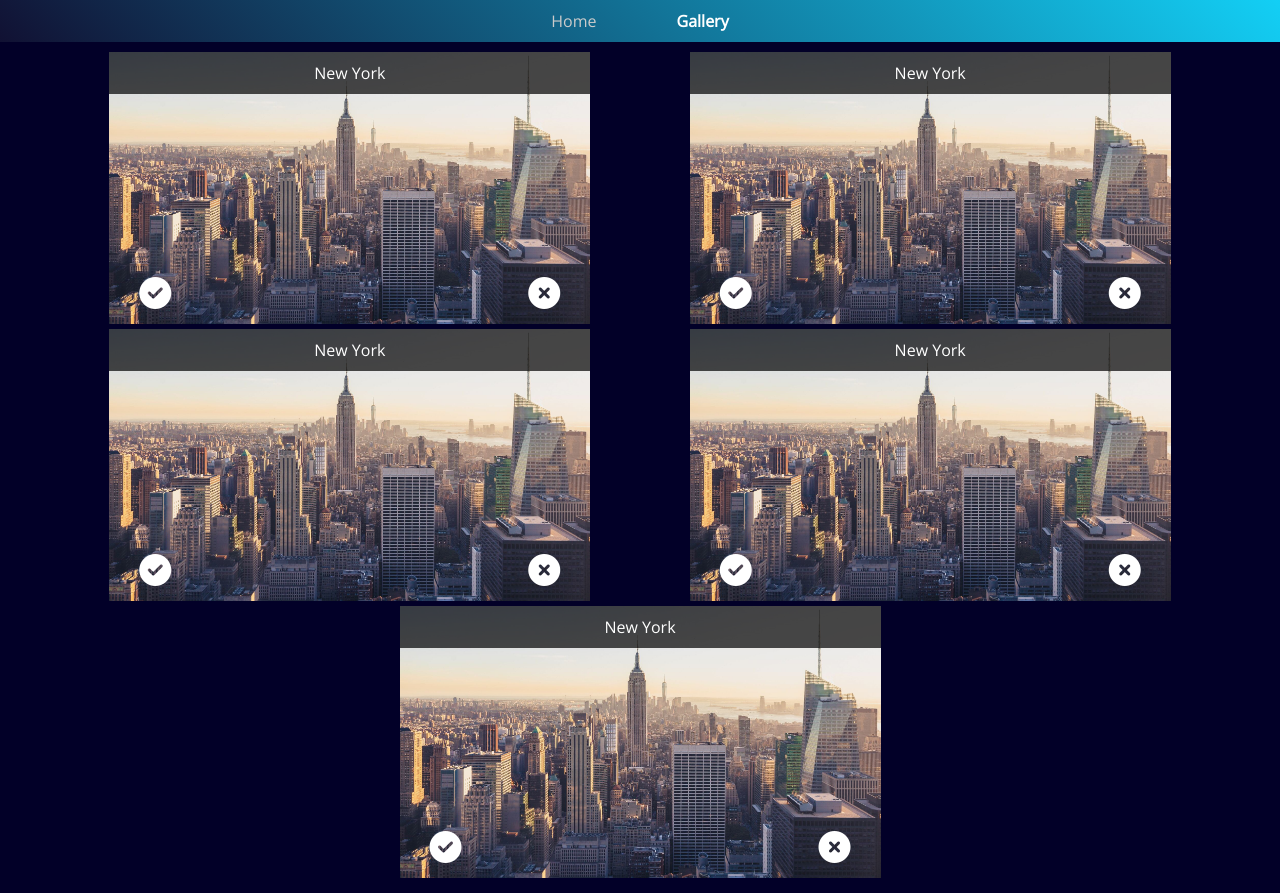
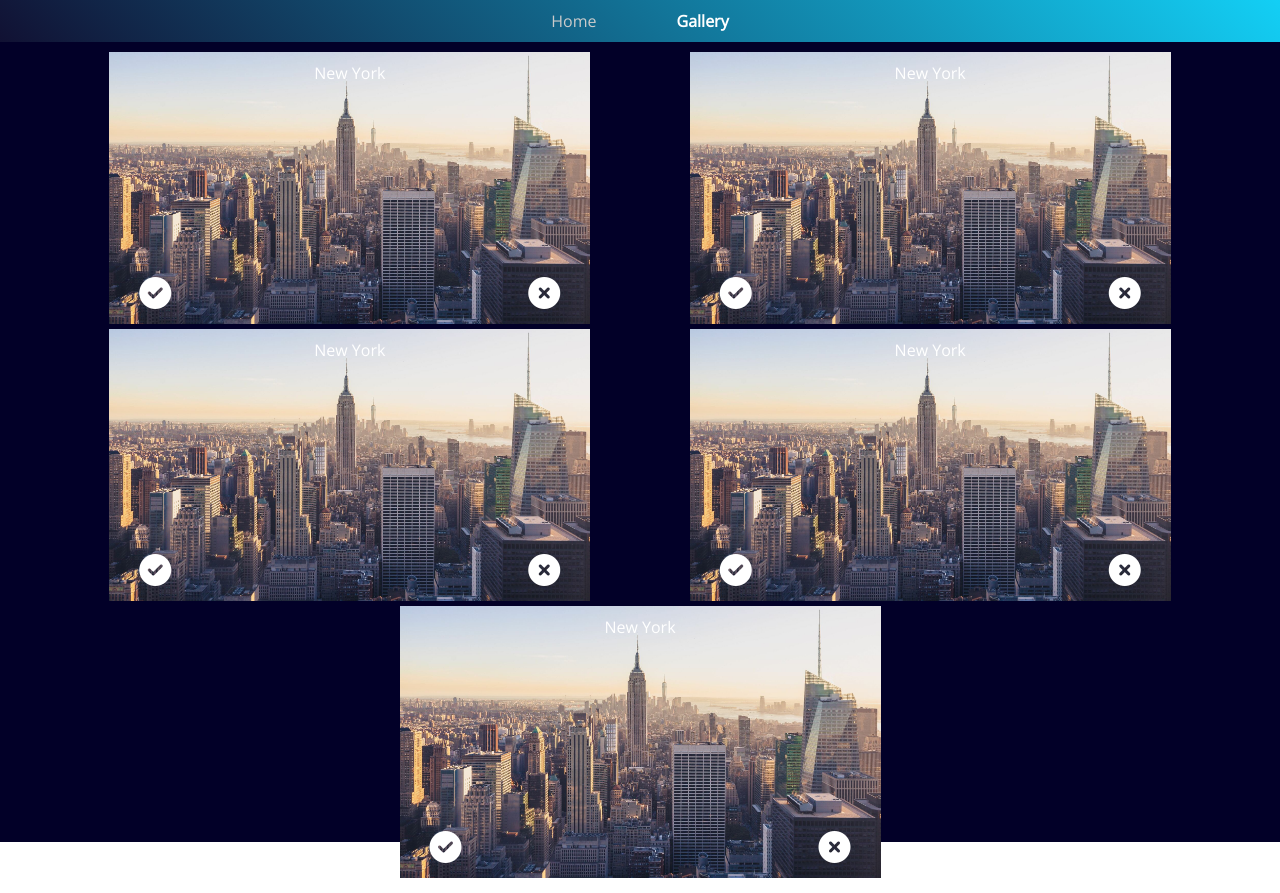
Before and after one commit to jaidenShepard/front-end-test, a Vue app: page /gallery in a window 1280 px wide. Built offline with nearby package versions, Linux system fonts and the light colour scheme.

Commit message:
Fix Styling on gallery

```diff
--- a/src/App.vue
+++ b/src/App.vue
@@ -21,7 +21,6 @@ export default {
 }
 
 body {
-  background: rgb(2, 0, 40);
   font-family: "Open Sans";
   text-align: center;
   -webkit-font-smoothing: antialiased;
--- a/src/components/GalleryItem.vue
+++ b/src/components/GalleryItem.vue
@@ -31,7 +31,7 @@ export default {
 .titleOverlay {
   position: absolute;
   top: 0;
-  background: rgba(0, 0, 0, 0.7);
+  background: rgba(0, 0, 0, 0);
   width: 100%;
   color: white;
   padding: 10px;
--- a/src/views/Gallery.vue
+++ b/src/views/Gallery.vue
@@ -18,10 +18,14 @@ export default {
 
 <style lang="scss" scoped>
 .gallery {
+  background: rgb(2, 0, 40);
   padding: 10px;
   display: flex;
   flex-wrap: wrap;
+  align-items: flex-start;
+  align-content: flex-start;
   justify-content: space-evenly;
+  height: 100vh;
 }
 @media (max-width: 576px) {
   .gallery {
```
